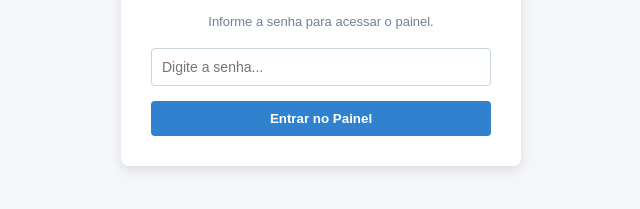
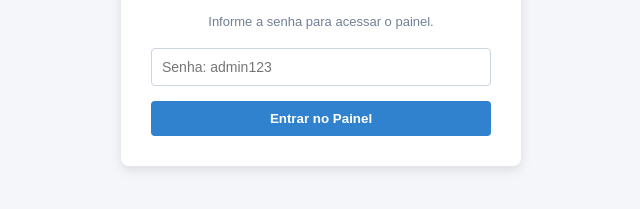
Before and after one commit to Eduardo05062/trabalho-marcelo, a plain HTML site: page admin.html in a window 1280 px wide. Shown: the part 165-374 px from the top of the page, 319-959 px from the left. Drawn offline with nearby package versions, Linux system fonts and the light colour scheme.

Commit message:
pronto 1

```diff
--- a/admin.html
+++ b/admin.html
@@ -202,7 +202,7 @@
         <h2>Acesso Administrativo</h2>
         <p style="font-size: 13px; color: #718096; margin-bottom: 15px;">Informe a senha para acessar o painel.</p>
         <form id="loginForm">
-            <input type="password" id="senhaInput" placeholder="Digite a senha..." required />
+            <input type="password" id="senhaInput" placeholder="Senha: admin123" required />
             <button type="submit" class="btn-primary">Entrar no Painel</button>
             <div id="erroSenha" class="erro-msg">Senha incorreta. Tente novamente.</div>
         </form>
```
